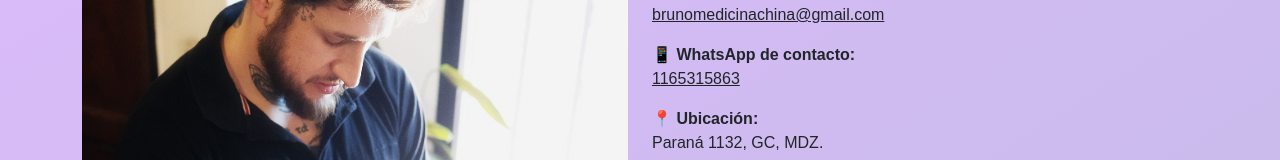
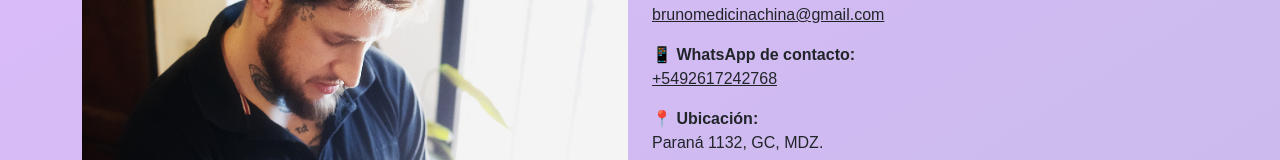
Before and after one commit to MarciaA93/BrunoGMedicina-frontend, a React (Vite) app: page /About in a window 1280 px wide. Shown: the part 524-684 px from the top of the page. Built offline with nearby package versions, Linux system fonts and the light colour scheme; no server answers; a web font is replaced by a local one.

Commit message:
cambio de celular

```diff
--- a/src/components/Footer.jsx
+++ b/src/components/Footer.jsx
@@ -24,7 +24,7 @@ const Footer = () => {
             <FaInstagram size={24} />
           </a>
           <a
-            href="https://wa.me/5491165315863"
+            href="https://wa.me/5492617242768"
             target="_blank"
             rel="noopener noreferrer"
             className="text-light mx-3"
--- a/src/pages/About.jsx
+++ b/src/pages/About.jsx
@@ -34,7 +34,7 @@ const About = () => {
           </p>
 
           <p><strong>📱 WhatsApp de contacto:</strong><br />
-            <a href="https://wa.me/541165315863" target="_blank" rel="noopener noreferrer" className="text-dark">1165315863</a>
+            <a href="https://wa.me/5492617242768" target="_blank" rel="noopener noreferrer" className="text-dark">+5492617242768</a>
           </p>
 
           <p><strong>📍 Ubicación:</strong><br />
```
